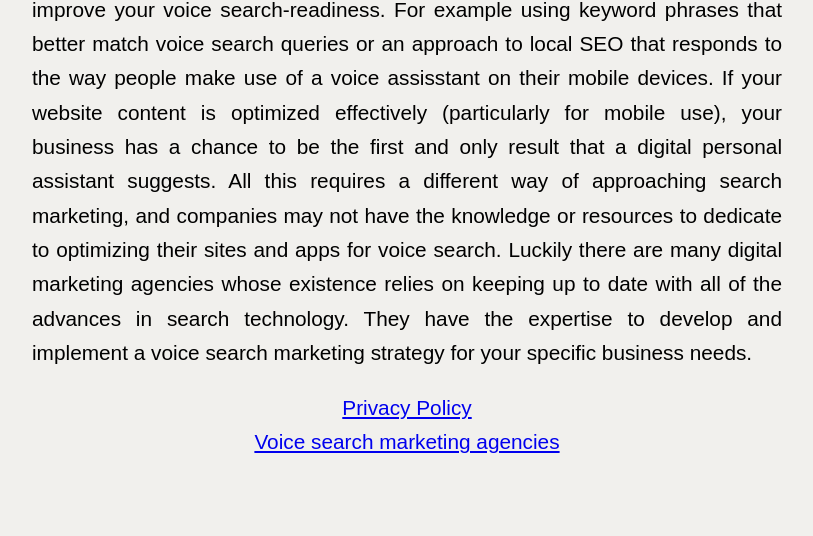
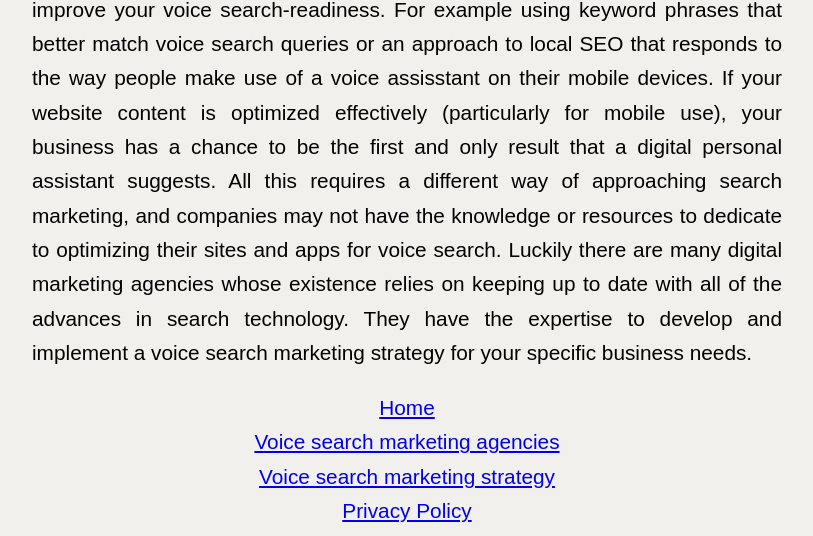
Before and after one commit to Blueboots/vsm, a plain HTML site: page index.html in a window 1280 px wide. Shown: the part 1223-1759 px from the top of the page, without its empty margins (233-1046 px from the left). Before the commit the page ends 1691 px from the top, so only its background shows below. Drawn offline with Linux system fonts and the light colour scheme.

Commit message:
Strategy link footer

```diff
--- a/index.html
+++ b/index.html
@@ -58,7 +58,11 @@ Voice search is on the rise in the marketing world, and will only keep getting b
 If your website content is optimized effectively (particularly for mobile use), your business has a chance to be the first and only result that a digital personal assistant suggests.
 All this requires a different way of approaching search marketing, and companies may not have the knowledge or resources to dedicate to optimizing their sites and apps for voice search. Luckily there are many digital marketing agencies whose existence relies on keeping up to date with all of the advances in search technology. They have the expertise to develop and implement a voice search marketing strategy for your specific business needs.</p>
 
-<a href="http://www.voicesearchmarketing.com/privacy.html">Privacy Policy </a><a href="http://www.voicesearchmarketing.com/agencies.html">Voice search marketing agencies</a>
+<a href="http://www.voicesearchmarketing.com">Home</a>
+<a href="http://www.voicesearchmarketing.com/agencies.html">Voice search marketing agencies</a>
+<a href="http://www.voicesearchmarketing.com/strategy.html">Voice search marketing strategy</a>
+<a href="http://www.voicesearchmarketing.com/privacy.html">Privacy Policy </a>
+
 	</main>
 <!--	<script src="vsm-js-scripts.js"></script> -->
 	</body>
```
